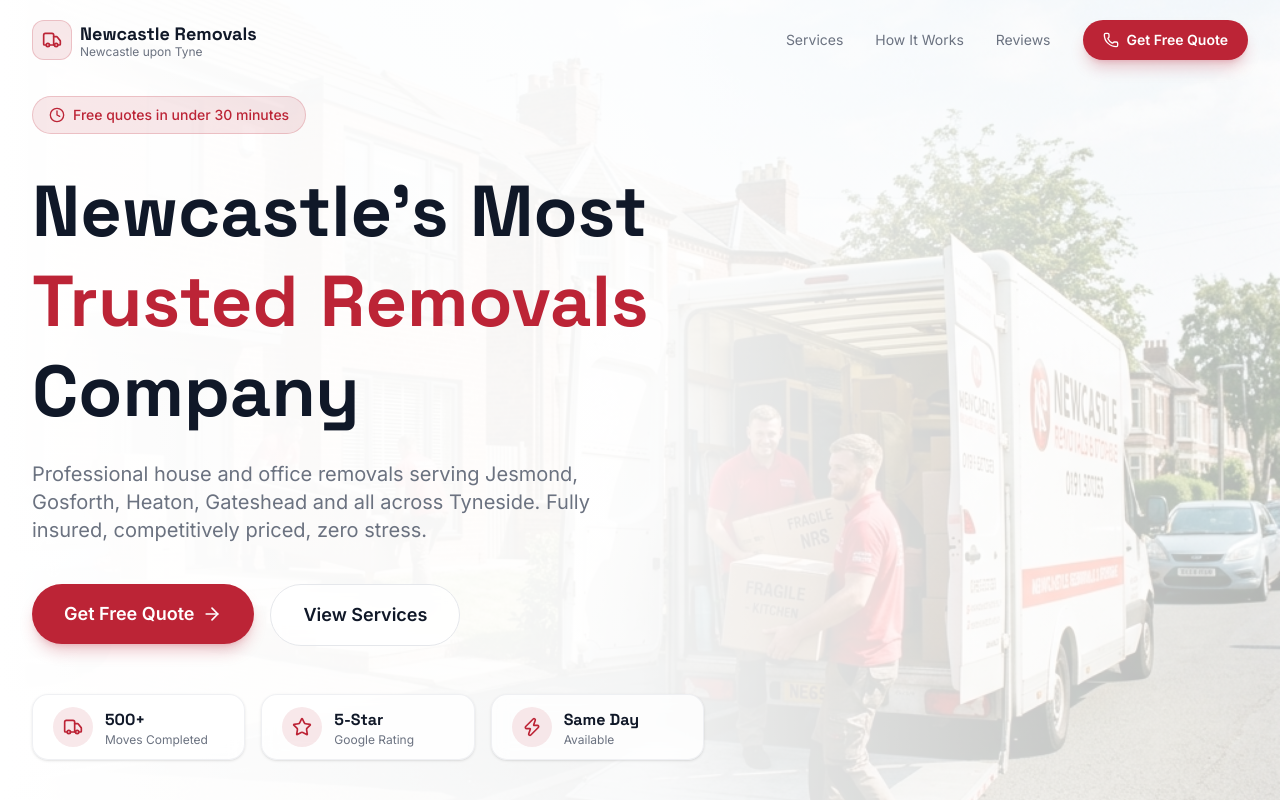
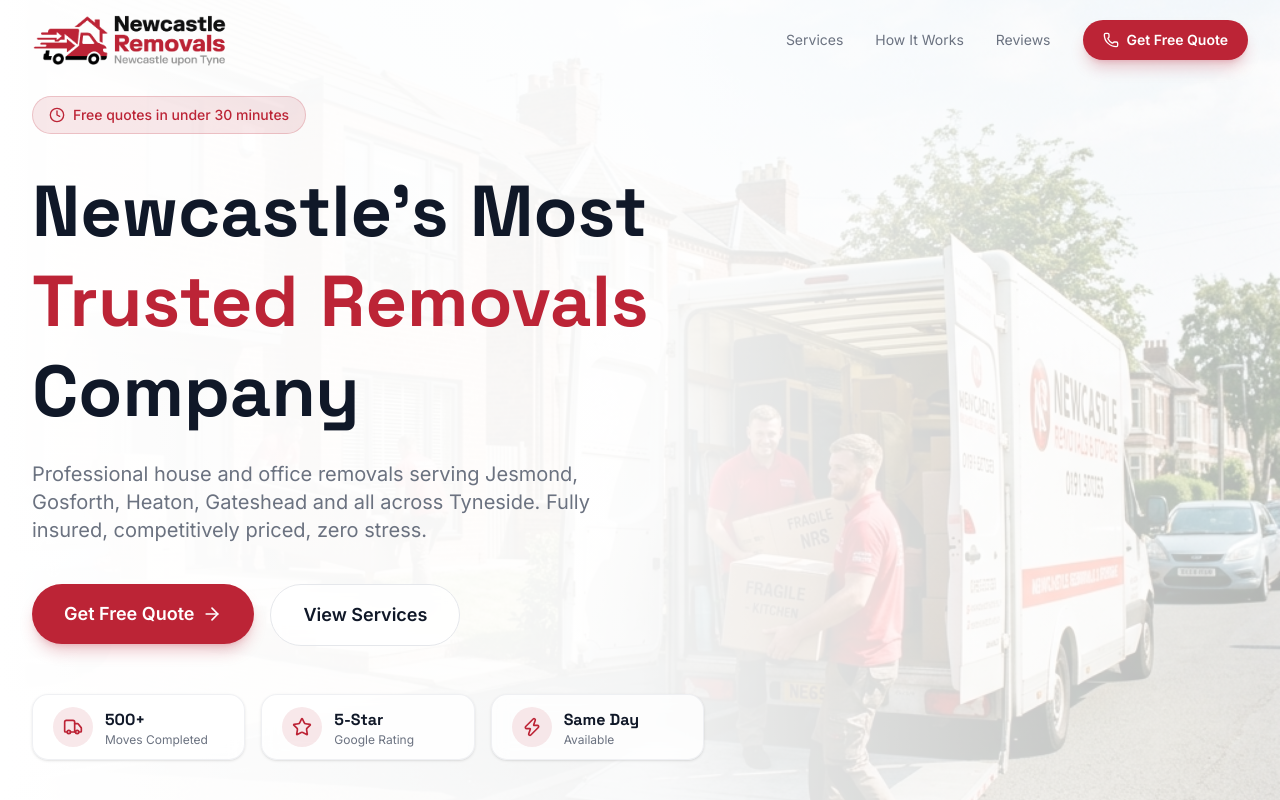
Before and after one commit to atifjan2019/Birmingham-Removals, a Next.js app: page / in a window 1280 px wide. Shown: the top 800 px of the page. Built offline with nearby package versions, Linux system fonts and the light colour scheme.

Commit message:
feat: implement admin dashboard with real-time financial stats and upcoming bookings overview

```diff
--- a/src/components/Footer.js
+++ b/src/components/Footer.js
@@ -1,6 +1,7 @@
 "use client";
 
-import { Truck, Phone, Mail, MapPin } from "lucide-react";
+import { Phone, Mail, MapPin } from "lucide-react";
+import Image from "next/image";
 
 const quickLinks = [
   { label: "House Removals", href: "#services" },
@@ -21,13 +22,14 @@ export default function Footer() {
         <div className="grid grid-cols-1 md:grid-cols-3 gap-12">
           {/* Brand */}
           <div>
-            <div className="flex items-center gap-2 mb-4">
-              <div className="w-10 h-10 rounded-xl bg-primary/10 border border-primary/20 flex items-center justify-center">
-                <Truck className="w-5 h-5 text-primary" />
-              </div>
-              <span className="font-[family-name:var(--font-space)] font-bold text-lg text-gray-900">
-                Newcastle Removals
-              </span>
+            <div className="mb-4">
+              <Image
+                src="/images/logo.png"
+                alt="Newcastle Removals - Newcastle upon Tyne"
+                width={200}
+                height={64}
+                className="h-14 w-auto"
+              />
             </div>
             <p className="text-muted text-sm leading-relaxed mb-6">
               Newcastle&apos;s most trusted removals team. We take the stress out
--- a/src/components/Navbar.js
+++ b/src/components/Navbar.js
@@ -2,7 +2,8 @@
 
 import { useState, useEffect } from "react";
 import { motion, AnimatePresence } from "framer-motion";
-import { Truck, Menu, X, Phone } from "lucide-react";
+import { Menu, X, Phone } from "lucide-react";
+import Image from "next/image";
 
 const navLinks = [
   { label: "Services", href: "#services" },
@@ -31,18 +32,15 @@ export default function Navbar({ onOpenQuote }) {
       <div className="max-w-7xl mx-auto px-4 sm:px-6 lg:px-8">
         <div className="flex items-center justify-between h-16 md:h-20">
           {/* Logo */}
-          <a href="#" className="flex items-center gap-2 group">
-            <div className="w-10 h-10 rounded-xl bg-primary/10 border border-primary/20 flex items-center justify-center group-hover:bg-primary/20 transition-colors">
-              <Truck className="w-5 h-5 text-primary" />
-            </div>
-            <div>
-              <span className="font-[family-name:var(--font-space)] font-bold text-lg text-gray-900">
-                Newcastle Removals
-              </span>
-              <span className="hidden sm:block text-xs text-muted -mt-1">
-                Newcastle upon Tyne
-              </span>
-            </div>
+          <a href="#" className="flex items-center group">
+            <Image
+              src="/images/logo.png"
+              alt="Newcastle Removals - Newcastle upon Tyne"
+              width={220}
+              height={70}
+              className="h-12 md:h-14 w-auto"
+              priority
+            />
           </a>
 
           {/* Desktop Nav */}
```
Also changed, not shown: public/images/logo.png (added).
